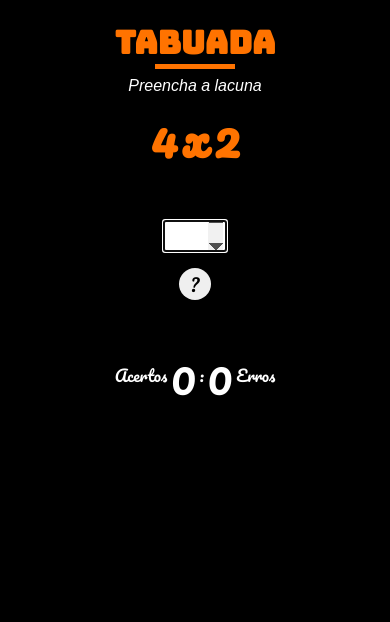
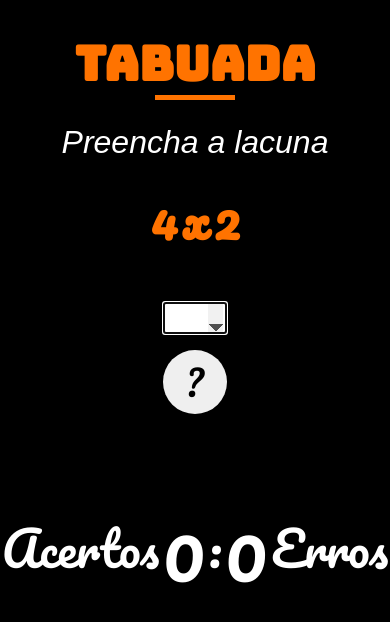
Before and after one commit to Ricardonovais1/treinar-tabuada, a plain HTML site: page index.html in a window 390 px wide. Both pictures are taken after a click on the button "Iniciar Treino". Drawn offline with Linux system fonts and the light colour scheme; a web font is replaced by a local one.

Commit message:
css media query

```diff
--- a/styles.css
+++ b/styles.css
@@ -157,8 +157,24 @@ h2 {
     }
 
     h1 {
+        font-size: 3rem;
+        margin-bottom: none;
+    }
+    .header p {
         font-size: 2rem;
-        margin-bottom: none;
-
     }
+    .check {
+        width: 4rem;
+        height: 4rem;
+        font-size: 2.2rem;
+    }
+    .scoreCerto,
+    .scoreErrado {
+    font-size: 5rem;
 }
+.correct-label,
+.incorrect-label,
+.dots {
+    font-size: 3rem;
+}
+}
```
